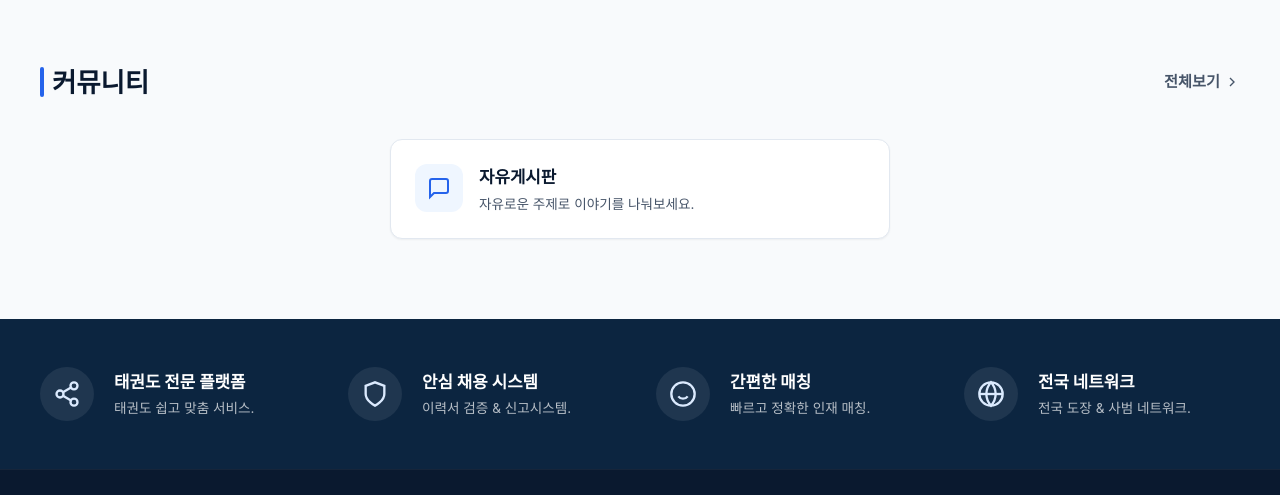
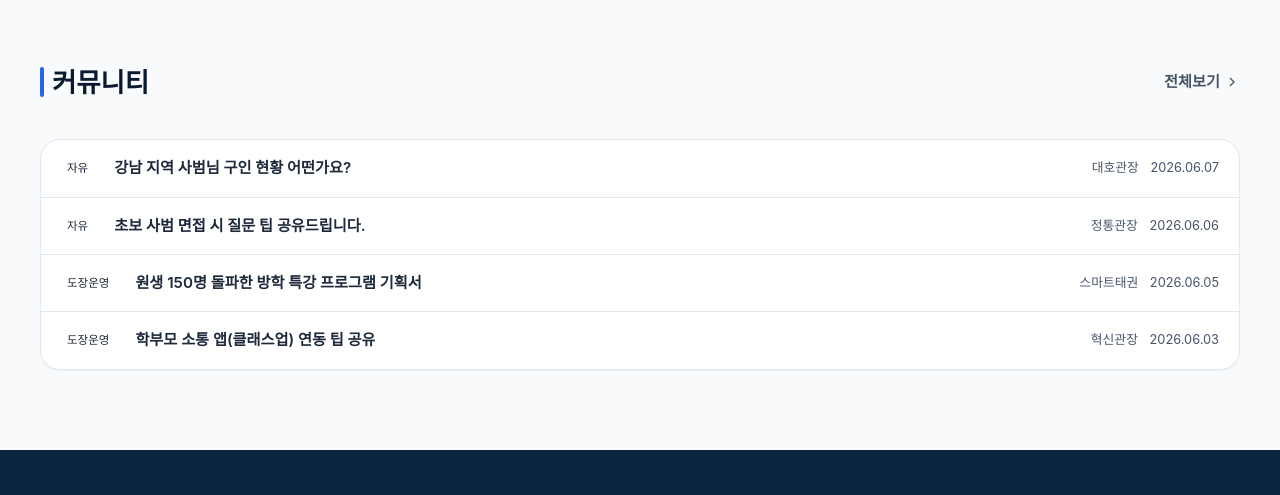
Before and after one commit to KyungHoon416/taekwondo, a plain HTML site: page index.html in a window 1280 px wide. Shown: the part 2240-2735 px from the top of the page. Drawn offline with Linux system fonts and the light colour scheme; no server answers; a web font is replaced by a local one.

Commit message:
feat: 홈페이지 홈 화면 커뮤니티 영역을 카드가 아닌 최신글 4개 리스트 뷰로 렌더링되도록 리팩토링

```diff
--- a/index.css
+++ b/index.css
@@ -936,28 +936,56 @@
 /* ==========================================================================
    Community Section
    ========================================================================== */
-.community-grid {
-  display: grid;
-  grid-template-columns: repeat(auto-fit, minmax(220px, 1fr));
-  gap: 1.25rem;
-}
-
-.community-card {
+.home-community-list {
+  display: flex;
+  flex-direction: column;
   background-color: var(--bg-surface);
-  border-radius: var(--radius-md);
-  padding: 1.5rem;
+  border-radius: var(--radius-lg);
   border: 1px solid var(--border-main);
-  display: flex;
-  align-items: flex-start;
-  gap: 1rem;
+  box-shadow: var(--shadow-sm);
+  overflow: hidden;
+}
+
+.home-post-row {
+  display: flex;
+  justify-content: space-between;
+  align-items: center;
+  padding: 1rem 1.25rem;
+  cursor: pointer;
   transition: all 0.2s;
-  box-shadow: var(--shadow-sm);
-}
-
-.community-card:hover {
-  transform: translateY(-2px);
-  border-color: var(--accent-blue);
-  box-shadow: var(--shadow-md);
+  border-bottom: 1px solid var(--border-main);
+}
+
+.home-post-row:last-child {
+  border-bottom: none;
+}
+
+.home-post-row:hover {
+  background-color: var(--bg-body);
+}
+
+.home-post-main {
+  display: flex;
+  align-items: center;
+  gap: 0.75rem;
+  flex: 1;
+  min-width: 0;
+}
+
+.home-post-title {
+  font-size: 0.95rem;
+  font-weight: 600;
+  color: var(--text-main);
+  white-space: nowrap;
+  overflow: hidden;
+  text-overflow: ellipsis;
+}
+
+.home-post-meta {
+  font-size: 0.8rem;
+  color: var(--text-muted);
+  white-space: nowrap;
+  margin-left: 1rem;
 }
 
 .comm-icon-wrapper {
--- a/index.html
+++ b/index.html
@@ -230,16 +230,8 @@
             <a href="#community" class="link-more" id="link-more-community">전체보기 <svg viewBox="0 0 24 24" width="16" height="16" stroke="currentColor" stroke-width="2" fill="none"><polyline points="9 18 15 12 9 6"/></svg></a>
           </div>
 
-          <div class="community-grid">
-            <a href="#community?tab=free" class="community-card" id="comm-card-free" style="grid-column: 1 / -1; max-width: 500px; margin: 0 auto; width: 100%;">
-              <div class="comm-icon-wrapper">
-                <svg viewBox="0 0 24 24" width="24" height="24" fill="none" stroke="currentColor" stroke-width="2"><path d="M21 15a2 2 0 0 1-2 2H7l-4 4V5a2 2 0 0 1 2-2h14a2 2 0 0 1 2 2z"/></svg>
-              </div>
-              <div class="comm-info">
-                <h3>자유게시판</h3>
-                <p>자유로운 주제로 이야기를 나눠보세요.</p>
-              </div>
-            </a>
+          <div class="home-community-list" id="home-community-posts">
+            <!-- Filled dynamically by JS -->
           </div>
         </div>
       </section>
--- a/index.js
+++ b/index.js
@@ -999,6 +999,7 @@ document.addEventListener('DOMContentLoaded', () => {
         navigateToView('home');
         renderHomeJobs();
         renderHomeTalents();
+        renderHomeCommunityPosts();
         break;
     }
   }
@@ -1233,6 +1234,42 @@ document.addEventListener('DOMContentLoaded', () => {
     const recentTalents = state.talentsList.slice(0, 5);
     recentTalents.forEach(talent => {
       grid.appendChild(createTalentCardElement(talent, true));
+    });
+  }
+
+  // Render community posts on the Home view
+  function renderHomeCommunityPosts() {
+    const container = document.getElementById('home-community-posts');
+    if (!container) return;
+    container.innerHTML = '';
+
+    // 최신 글 4개 추출
+    const recentPosts = state.communityPosts.slice(0, 4);
+
+    if (recentPosts.length === 0) {
+      container.innerHTML = '<div class="no-results" style="padding: 2rem 0;">등록된 커뮤니티 게시글이 없습니다.</div>';
+      return;
+    }
+
+    recentPosts.forEach(post => {
+      const row = document.createElement('div');
+      row.className = 'home-post-row';
+      row.innerHTML = `
+        <div class="home-post-main">
+          ${getCategoryBadge(post.category)}
+          <span class="home-post-title">${post.title}</span>
+        </div>
+        <div class="home-post-meta">
+          <span style="margin-right: 8px;">${post.author}</span>
+          <span>${post.date}</span>
+        </div>
+      `;
+
+      row.addEventListener('click', () => {
+        openCommunityDetails(post);
+      });
+
+      container.appendChild(row);
     });
   }
 
@@ -2287,6 +2324,7 @@ document.addEventListener('DOMContentLoaded', () => {
       // 작성한 글 작성 후 커뮤니티 갱신 및 자유게시판(free) 로드
       window.location.hash = '#community';
       setupCommunityTab('free');
+      renderHomeCommunityPosts();
 
       alert('게시글이 성공적으로 등록되었습니다.');
     });
@@ -2519,6 +2557,7 @@ document.addEventListener('DOMContentLoaded', () => {
     renderBoardJobs();
     renderHomeTalents();
     renderBoardTalents();
+    renderHomeCommunityPosts();
     updateStats();
   });
   handleRoute();
```
